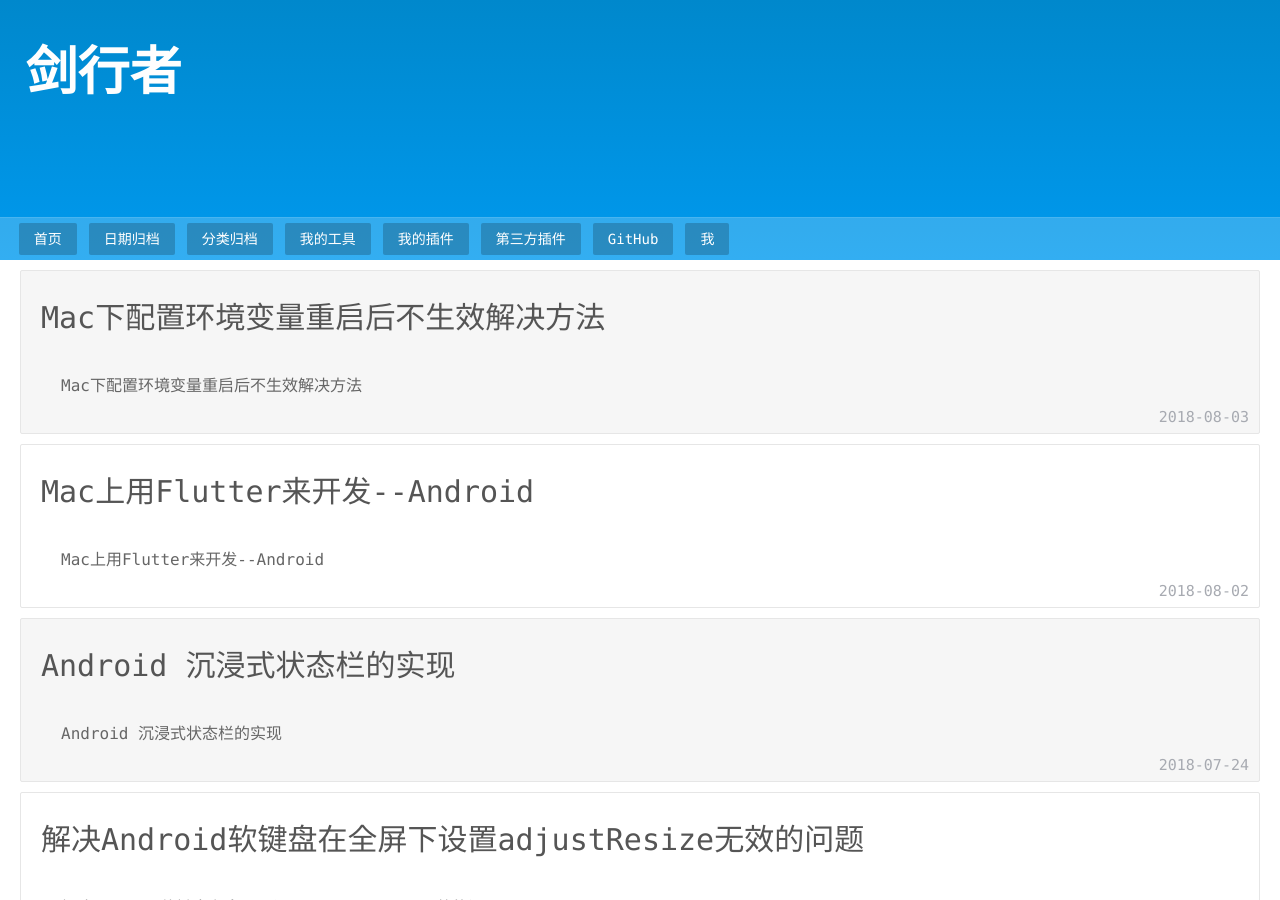
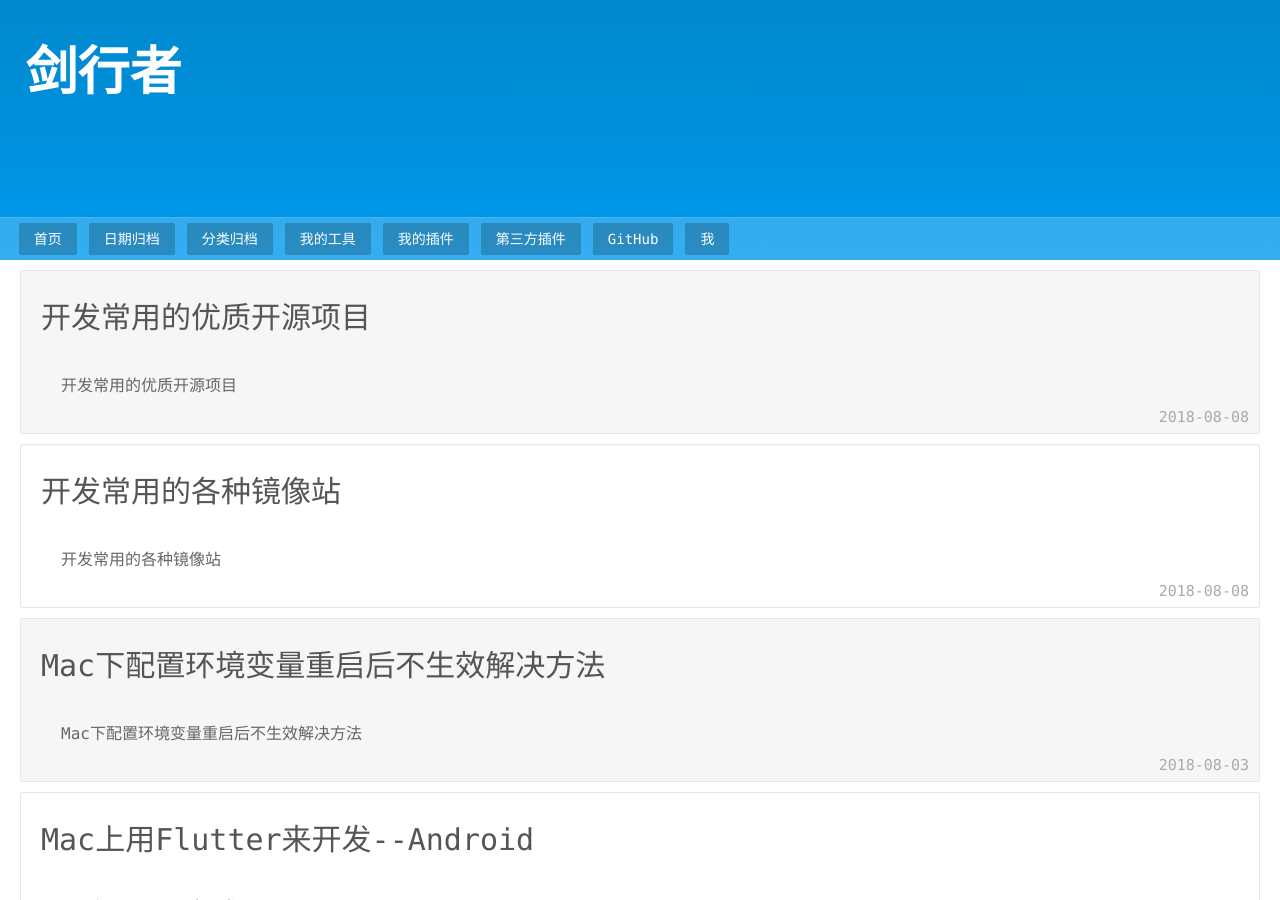
Before and after one commit to psvmc/myblog_jekyll, a Jekyll site: the page built from index_nopage.html, in a window 1280 px wide and 900 px high. Built offline with Jekyll 4.4.1, drawn with Linux system fonts in a browser that asks for light colours.

Commit message:
文章更新

````diff
--- /dev/null
+++ b/_posts/2018-08-08-mirror-common.md
@@ -0,0 +1,229 @@
+---
+layout: post
+title: 开发常用的各种镜像站
+description: 开发常用的各种镜像站
+keywords: android,maven,镜像
+categories: android java maven
+
+---
+
+
+
+## Android镜像
+
+### 方式一 修改 hosts 文件
+
+ 在使用 `Android SDK Manager` 的时候，主要会连接到两个地址 `dl.google.com` 和  `dl-ssl.google.com`，
+
+可以发现这两个地址都是无法正常访问的，如何解决呢？
+
+我们可以通过修改 hosts  文件，将上面的地址定向到能正常访问的 Google 服务器。
+
+我们可以使用[`站长工具的超级 ping`](http://ping.chinaz.com/) 来查找可用IP。
+
+打开地址：http://ping.chinaz.com/，分别测试 `dl.google.com` 和 `dl-ssl.google.com` 的IP地址，
+
+将获取到的IP写入以下文件
+
++ Win `C:\Windows\System32\drivers\etc\hosts`
+
++ Mac `/private/etc/hosts`
+
+### 方式二 使用国内镜像源
+
++ [mirrors.neusoft.edu.cn:80](mirrors.neusoft.edu.cn:80)  //东软信息学院
+
+
+
+## Maven镜像
+
+### 可用镜像
+
+阿里云的镜像站（首推，新站，速度暴快）
+
+```xml
+<mirror>
+    <id>nexus-aliyun</id>
+    <name>Nexus aliyun</name>
+    <url>http://maven.aliyun.com/nexus/content/groups/public/</url>
+    <mirrorOf>central</mirrorOf>
+</mirror>
+```
+
+maven官方运维的2号仓库
+
+```xml
+<mirror>
+    <id>repo2</id>
+    <name>Mirror from Maven Repo2</name>
+    <url>http://repo2.maven.org/maven2/</url>
+    <mirrorOf>central</mirrorOf>
+</mirror>
+```
+
+maven在UK架设的仓库（有时候速度会比官方2号仓库快）
+
+```xml
+<mirror>
+    <id>ui</id>
+    <name>Mirror from UK</name>
+    <url>http://uk.maven.org/maven2/</url>
+    <mirrorOf>central</mirrorOf>
+</mirror>
+```
+
+JBoss的仓库
+
+```xml
+<mirror>
+    <id>jboss-public-repository-group</id>
+    <mirrorOf>central</mirrorOf>
+    <name>JBoss Public Repository Group</name>
+    <url>http://repository.jboss.org/nexus/content/groups/public</url>
+</mirror>
+```
+
+### 使用方式
+
+修改`${maven.home}/conf`或者`${user.home}/.m2`文件夹下的`settings.xml`文件，
+
+在`<mirrors>`标签下加入上述内容即可。如下：
+
+```xml
+<?xml version="1.0" encoding="UTF-8"?>
+<settings xmlns="http://maven.apache.org/SETTINGS/1.0.0" xmlns:xsi="http://www.w3.org/2001/XMLSchema-instance" xsi:schemaLocation="http://maven.apache.org/SETTINGS/1.0.0 http://maven.apache.org/xsd/settings-1.0.0.xsd">
+    <?xml version="1.0" encoding="UTF-8"?>
+    <settings xmlns="http://maven.apache.org/SETTINGS/1.0.0" xmlns:xsi="http://www.w3.org/2001/XMLSchema-instance" xsi:schemaLocation="http://maven.apache.org/SETTINGS/1.0.0 http://maven.apache.org/xsd/settings-1.0.0.xsd">
+        <mirrors>
+            <!-- 阿里云仓库 -->
+            <mirror>
+                <id>alimaven</id>
+                <mirrorOf>central</mirrorOf>
+                <name>aliyun maven</name>
+                <url>http://maven.aliyun.com/nexus/content/repositories/central/</url>
+            </mirror>
+            <!-- 中央仓库1 -->
+            <mirror>
+                <id>repo1</id>
+                <mirrorOf>central</mirrorOf>
+                <name>Human Readable Name for this Mirror.</name>
+                <url>http://repo1.maven.org/maven2/</url>
+            </mirror>
+            <!-- 中央仓库2 -->
+            <mirror>
+                <id>repo2</id>
+                <mirrorOf>central</mirrorOf>
+                <name>Human Readable Name for this Mirror.</name>
+                <url>http://repo2.maven.org/maven2/</url>
+            </mirror>
+        </mirrors>
+    </settings>
+</settings>
+```
+
+
+
+## Maven仓库
+
+ 阿里云
+
+```xml
+<repository>
+    <id>maven-ali</id>
+    <url>http://maven.aliyun.com/nexus/content/groups/public/</url>
+    <releases>
+        <enabled>true</enabled>
+    </releases>
+    <snapshots>
+        <enabled>true</enabled>
+        <updatePolicy>always</updatePolicy>
+        <checksumPolicy>fail</checksumPolicy>
+    </snapshots>
+</repository>
+```
+
+sonatype
+
+```xml
+<repository>
+	<id>oss-sonatype-snapshots</id>
+	<name>OSS Sonatype Snapshots Repository</name>
+	<url>http://oss.sonatype.org/content/repositories/snapshots</url>
+	<releases>
+		<enabled>false</enabled>
+	</releases>
+	<snapshots>
+		<enabled>true</enabled>
+	</snapshots>
+</repository>
+```
+
+sun
+
+```xml
+<repository>
+	<id>sun</id>
+	<name>sun</name>
+	<url>https://repository.jboss.org/nexus/content/groups/public-jboss/</url>
+	<releases>
+		<enabled>false</enabled>
+	</releases>
+	<snapshots>
+		<enabled>true</enabled>
+	</snapshots>
+</repository>
+```
+
+alfresco
+
+```xml
+<repository>
+	<id>alfresco.public</id>
+	<name>Alfresco Public Repository</name>
+	<url>https://maven.alfresco.com/nexus/content/groups/public</url>
+	<releases>
+		<enabled>true</enabled>
+	</releases>
+	<snapshots>
+		<enabled>false</enabled>
+	</snapshots>
+</repository>
+```
+
+spring
+
+```xml
+<repository>
+	<id>springsource-repo</id>
+	<name>SpringSource Repository</name>
+	<url>http://repo.springsource.org/release</url>
+</repository>
+
+```
+
+
+
+## Ruby镜像
+
+[`RubyGems 镜像`](https://ruby.taobao.org/)
+
+```bash
+$ gem sources --add https://gems.ruby-china.org/ --remove https://rubygems.org/
+$ gem sources -l
+*** CURRENT SOURCES ***
+
+https://gems.ruby-china.org
+# 请确保只有 gems.ruby-china.org
+$ gem install rails
+```
+
+
+
+## Flutter国内镜像
+
+```bash
+git clone -b beta https://github.com/flutter/flutter.git
+export PUB_HOSTED_URL=https://pub.flutter-io.cn //国内用户需要设置
+export FLUTTER_STORAGE_BASE_URL=https://storage.flutter-io.cn //国内用户需要设置
+export PATH=`pwd`/flutter/bin:$PATH
+```
--- /dev/null
+++ b/_posts/2018-08-08-open-source-high-quality.md
@@ -0,0 +1,47 @@
+---
+layout: post
+title: 开发常用的优质开源项目
+description: 开发常用的优质开源项目
+keywords: 开源
+categories: git api
+
+---
+
+
+
+## 接口管理工具
+
+eolinker
+
++ [`官方网站`](https://www.eolinker.com)
+
++ [`开源地址`](https://www.eolinker.com/#/os/default)
++ [`较推荐的版本1.0版 较纯净`](https://gitee.com/eoLinker-API-Management/eoLinker-API-Management-for-Java)
+
+
+
+## Git代码管理
+
++ [`Gitea`](https://gitea.io/zh-cn/)
+
+
+
+## Vue.js UI组件库
+
++ [`iView`](https://www.iviewui.com/)
+
+## 即时通讯框架
+
++ [`t-io：百万级即时通讯框架`](https://t-io.org/)
+
+
+
+## iNotify.js：JavaScript 实现的浏览器系统通知
+
++ [`iNotify.js:浏览器系统通知`](https://gitee.com/jaywcjlove/iNotify)
+
+
+
+## Dockerfly Docker 管理工具
+
++ [`Dockerfly`](https://gitee.com/helyho/DockerFly)
````
Also changed, not shown: _posts/2018-07-20-android-tips.md (+1 -1 lines).
